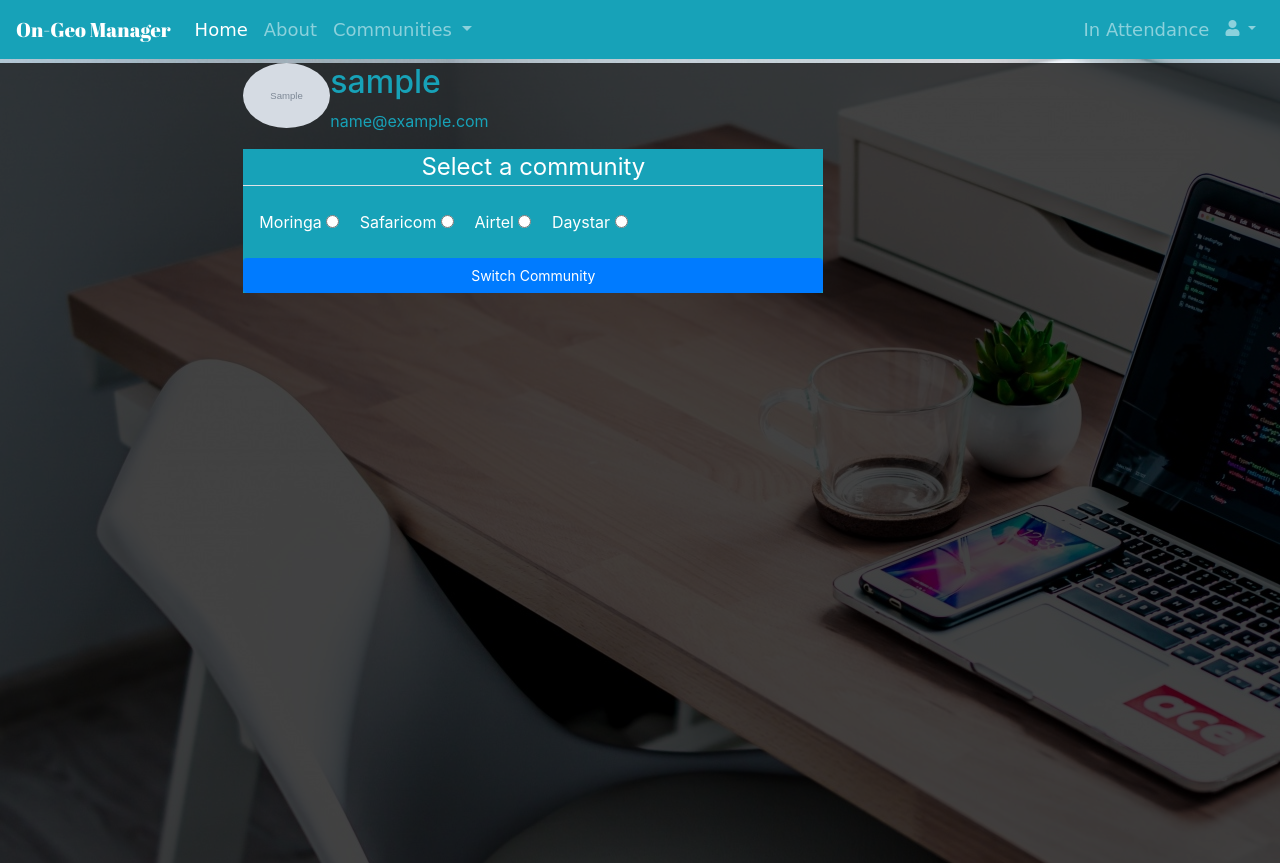
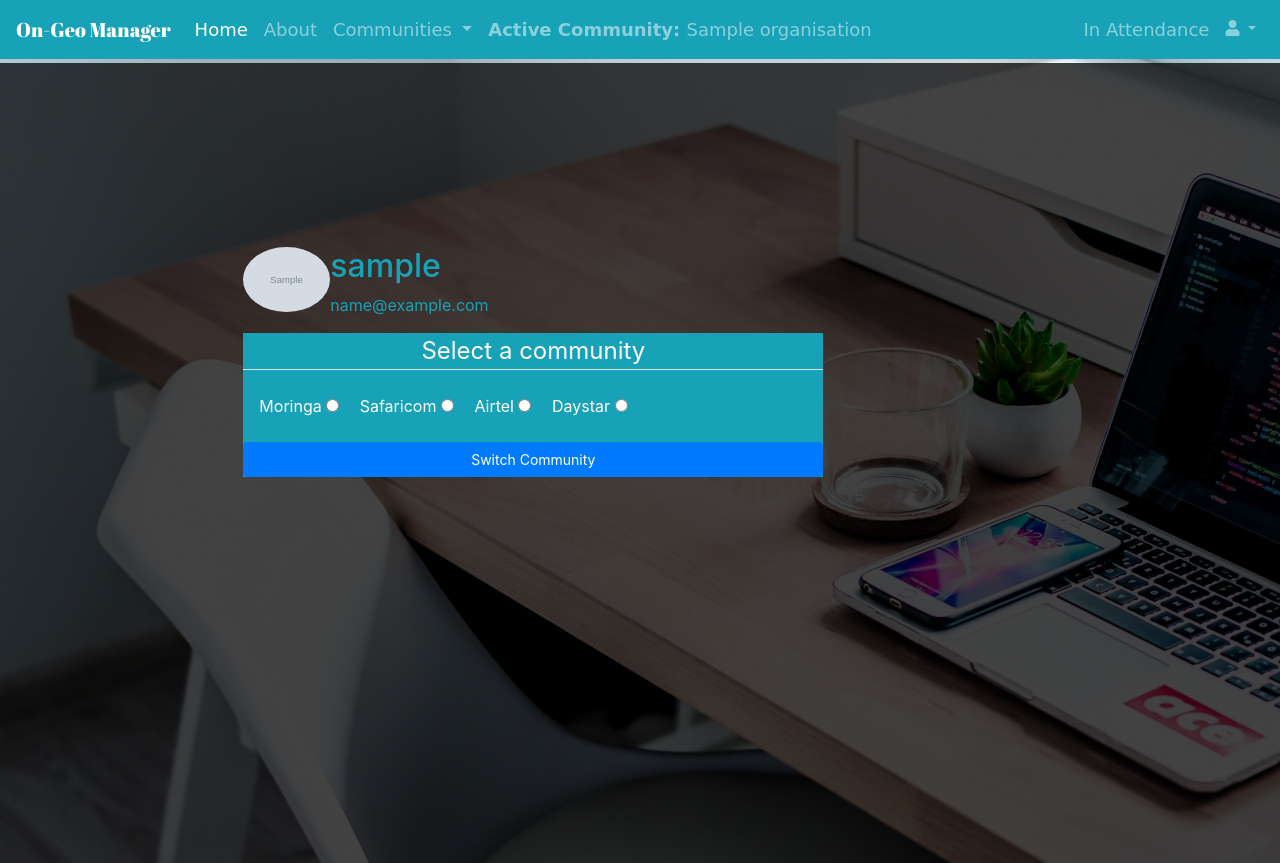
Before and after one commit to Paulwamaria/On-Geo, a Django app: page /community/change/ in a window 1280 px wide. Run offline with Django 3.2, Linux system fonts and the light colour scheme; a user stored in the database is signed in; tables that the repository leaves empty hold one stand-in row (values such as "Sample post"); grey boxes marked "Sample" are stand-in pictures; some libraries are stand-ins or nearby versions; some web fonts are replaced.

Commit message:
Add minor updates

```diff
--- a/ongeo/static/css/main.css
+++ b/ongeo/static/css/main.css
@@ -85,5 +85,8 @@ font-size:30px;
 
 }
 .nvs a:hover{
-    color:black;
+    color:blue;
 }
+.switch-com{
+    padding-top: calc(25vh - 2vh);
+}
--- a/ongeo/static/css/styles.css
+++ b/ongeo/static/css/styles.css
@@ -5,7 +5,7 @@ body{
 
 .overlay{
     background-color: rgba(0, 0, 0, 0.74);
-    height:300vh;
+    height:200vh;
     margin-top:0px;
 }
 .welcam{
@@ -71,3 +71,7 @@ display:none;
 .op{
     opacity:0.5;
 }
+
+.pg{
+    font-size: 100px;
+}
--- a/ongeo/tables.py
+++ b/ongeo/tables.py
@@ -8,4 +8,4 @@ class AttendeesTable(tables.Table):
 
         model = AllAtendees
         template_name = "django_tables2/bootstrap.html"
-        fields = ("user","checked_in_on","first_name","last_name" )
+        fields = ("user","checked_in_on","last_seen","first_name","last_name" )
--- a/ongeo/templates/navbar.html
+++ b/ongeo/templates/navbar.html
@@ -27,6 +27,10 @@
                     <a class="dropdown-item nvs" href="{% url 'setup' %}">Airtel</a>
                 </div>
             </li>
+            <li class="nav-item">
+                <a class="nav-link nvs" href="{% url 'posts' %}"><strong>Active Community: </strong>{{user.profile.community}}</a>
+            </li>
+
 
         </ul>
         <ul class="navbar-nav ml-auto nav-flex-icons">
@@ -52,6 +56,8 @@
 
                     <a class="dropdown-item nvs" href="{% url 'notification-create'%}">Add Notice</a>
 
+                    <a class="dropdown-item nvs" href="{% url 'switch-community' %}">Switch Community</a>
+
                     <a class="dropdown-item nvs" href="{% url 'logout' %}">logout</a>
                     {% else %}
                     <a class="dropdown-item nvs" href="{% url 'login' %}">log in</a>
--- a/ongeo/templates/ongeo/about.html
+++ b/ongeo/templates/ongeo/about.html
@@ -8,7 +8,7 @@
         <h1 class="ong text-info mt-5 sp">What is On-Geo Manager</h1>
 
         <p class="text-white mt-3 fs">
-            On-Geo Manager web application that connects people in an organisation and restricts access to some of the
+            On-Geo Manager is a web application that connects people in an organisation and restricts access to some of the
             information or resources based on their geographical location. It automatically checks in the in atendants and sends the information to the database if they are within the area limmits.
         </p>
     </div>
```
Also changed, not shown: media/media/blog/Screenshot_from_2019-11-03_23-06-27.png (added), media/media/blog/djsc01.png (added), media/media/profile_pics/black-girl-magic.jpg (added), media/media/profile_pics/black-girl-magic_Ucb2xlb.jpg (added), media/media/profile_pics/golf-course03.png (added), media/media/profile_pics/golf-course03_U9JcAlS.png (added), media/media/profile_pics/paul_WSmvoTw.jpeg (added), media/media/profile_pics/paul_jYBjmao.jpeg (added), ongeo/migrations/0014_allatendees_last_seen.py (added).
